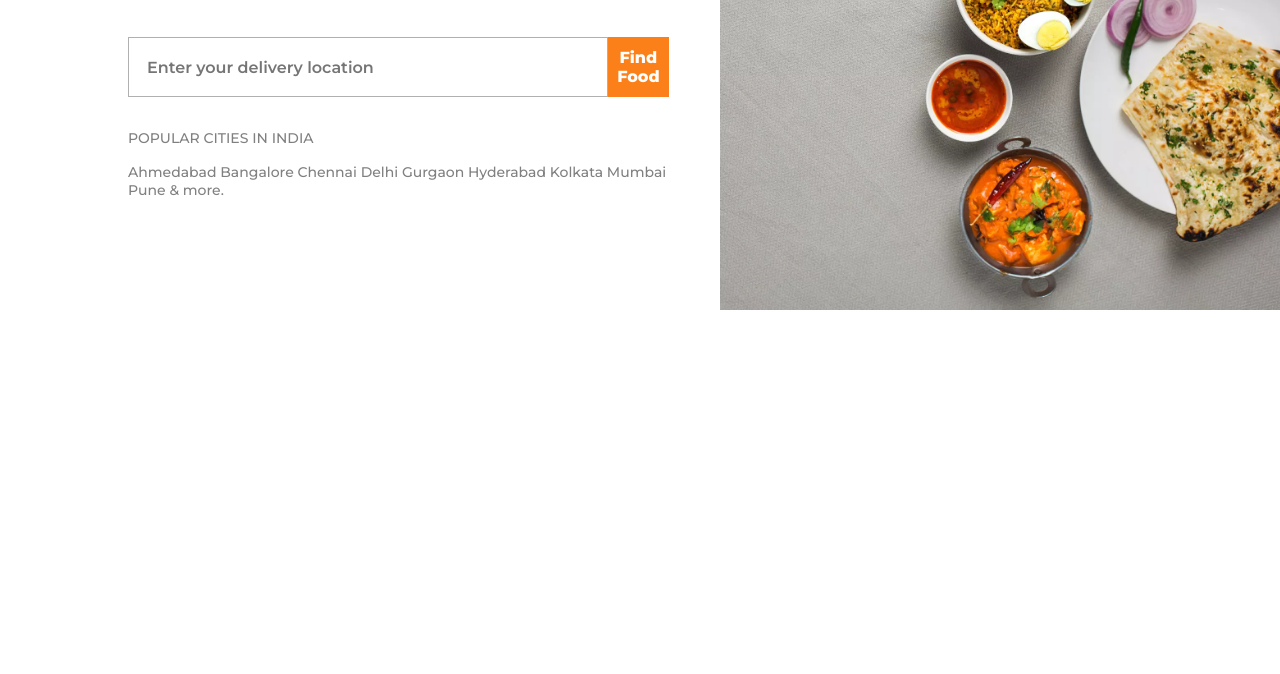
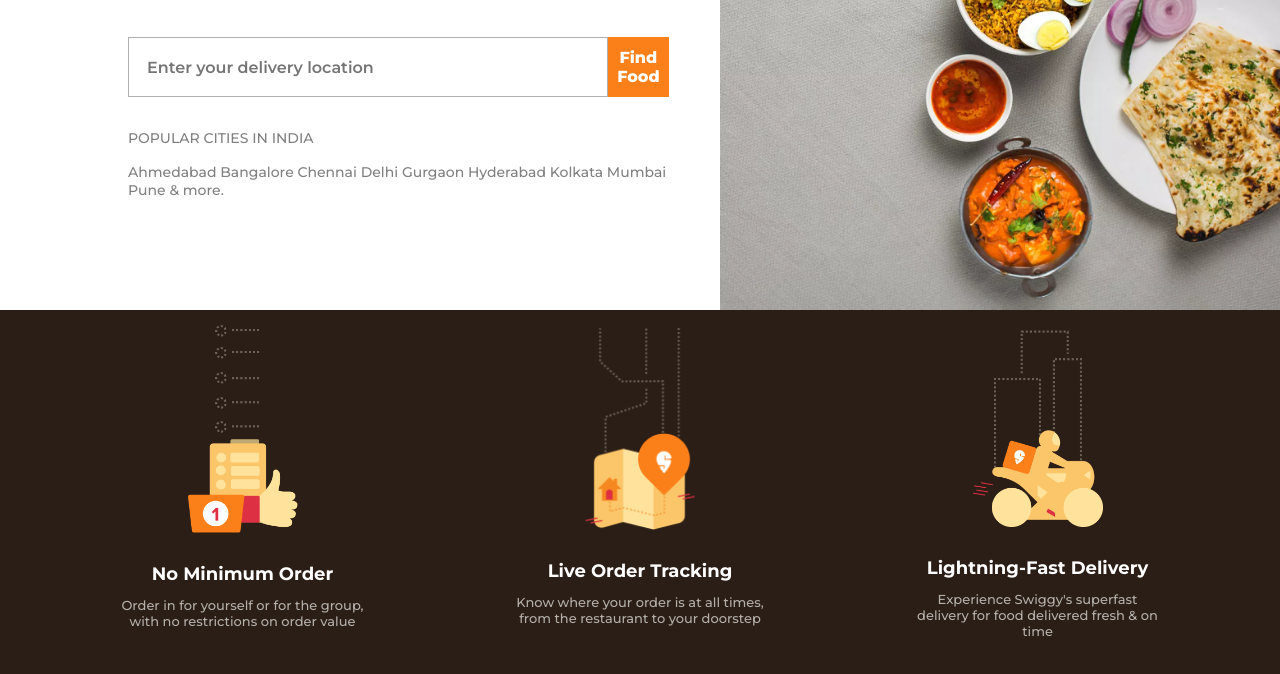
Before and after one commit to kabirsingh28/swiggy-landing-page, a plain HTML site: page index.html in a window 1280 px wide. Shown: the part 240-914 px from the top of the page. Before the commit the page ends 800 px from the top, so only its background shows below. Drawn offline with Linux system fonts and the light colour scheme.

Commit message:
Completed banner section

```diff
--- a/index.html
+++ b/index.html
@@ -49,6 +49,26 @@
 
     </section>
 
+    <section>
+        <div class="banner_section">
+            <div class="banner_section_container">
+                <img src="images/banner-img1.webp" alt="">
+            <h1>No Minimum Order</h1>
+        <p>Order in for yourself or for the group, with no restrictions on order value</p>
+    </div>
+            <div class="banner_section_container">
+                <img src="images/banner-img2.webp" alt="">
+                <h1>Live Order Tracking</h1>
+                <p>Know where your order is at all times, from the restaurant to your doorstep</p>
+            </div>
+            <div class="banner_section_container">
+                <img id="banner_bike" src="images/banner-img3.webp" alt="">
+                <h1>Lightning-Fast Delivery</h1>
+                <p>Experience Swiggy's superfast delivery for food delivered fresh & on time</p>
+            </div>
+        </div>
+    </section>
+
     <script src="" async defer></script>
 </body>
 
--- a/style.css
+++ b/style.css
@@ -130,3 +130,44 @@
     color: gray;
     font-weight: 500;
 }
+
+.banner_section{
+    display: flex;
+    flex-wrap: wrap;
+    justify-content: space-evenly;
+    align-items: center;
+    gap: 30px;
+    background-color: #2b1e16;
+    font-size: 12px;
+}
+
+.banner_section_container img{
+    margin-top: 5px;
+    width: 110px;
+    margin-bottom: 30px;
+}
+.banner_section_container h1{
+    margin-bottom: 12px;
+}
+
+.banner_section_container p{
+    font-size: 13px;
+    color: #b4b0ac;
+    font-weight: 500;
+}
+
+#banner_bike{
+    width: 130px;
+    margin-top: 20px;
+}
+
+.banner_section_container{
+    color: white;
+    display: flex;
+    flex-direction: column;
+    justify-content: center;
+    align-items: center;
+    text-align: center;
+    width: 250px;
+    padding-bottom: 40px;
+}
```
Also changed, not shown: images/banner-img1.webp (added), images/banner-img2.webp (added), images/banner-img3.webp (added).
